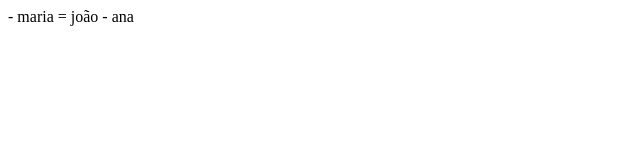
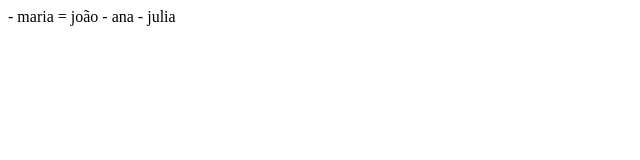
Before and after one commit to Joaocarlosestanislau/projeto_2b, a plain HTML site: page index.html in a window 1280 px wide. Shown: the full height of the page, 0-640 px from the left. Drawn offline with Linux system fonts and the light colour scheme.

Commit message:
versão 4.0

```diff
--- a/index.html
+++ b/index.html
@@ -10,5 +10,6 @@
     - maria
     = joão
     - ana
+    - julia
 </body>
 </html>
```
